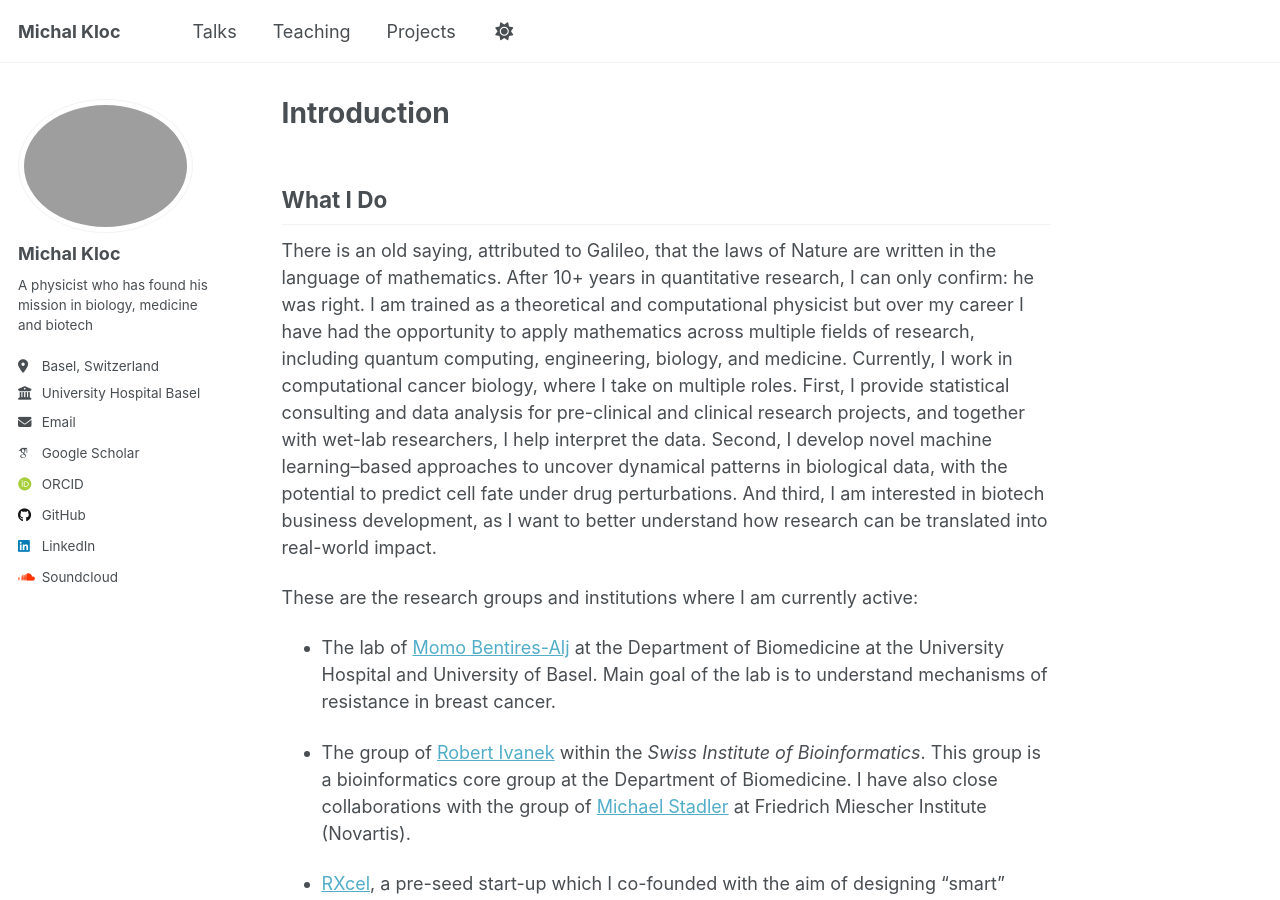
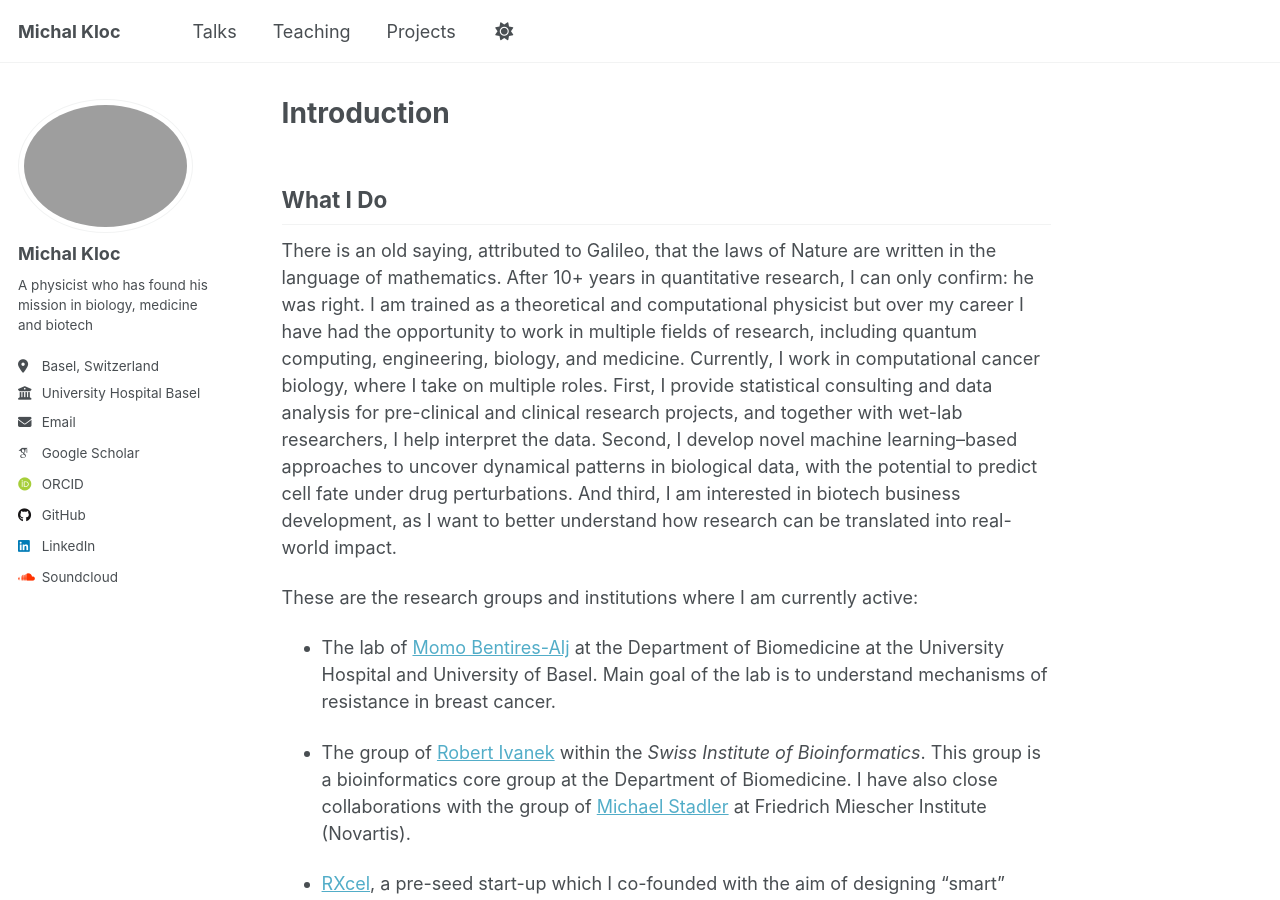
Before and after one commit to MikeKlocCZ/mikekloccz.github.io, a Jekyll site: the page built from _pages/about.md, in a window 1280 px wide and 900 px high. Built offline with Jekyll 4.4.1, drawn with Linux system fonts in a browser that asks for light colours; some web fonts are replaced; a script that is not in the unit is left out.

Commit message:
Changed descr. in what I do

```diff
--- a/_pages/about.md
+++ b/_pages/about.md
@@ -8,7 +8,7 @@ redirect_from:
 ---
 
 ## What I Do
-There is an old saying, attributed to Galileo, that the laws of Nature are written in the language of mathematics. After 10+ years in quantitative research, I can only confirm: he was right. I am trained as a theoretical and computational physicist but over my career I have had the opportunity to apply mathematics across multiple fields of research, including quantum computing, engineering, biology, and medicine. Currently, I work in computational cancer biology, where I take on multiple roles. First, I provide statistical consulting and data analysis for pre-clinical and clinical research projects, and together with wet-lab researchers, I help interpret the data. Second, I develop novel machine learning–based approaches to uncover dynamical patterns in biological data, with the potential to predict cell fate under drug perturbations. And third, I am interested in biotech business development, as I want to better understand how research can be translated into real-world impact.
+There is an old saying, attributed to Galileo, that the laws of Nature are written in the language of mathematics. After 10+ years in quantitative research, I can only confirm: he was right. I am trained as a theoretical and computational physicist but over my career I have had the opportunity to work in multiple fields of research, including quantum computing, engineering, biology, and medicine. Currently, I work in computational cancer biology, where I take on multiple roles. First, I provide statistical consulting and data analysis for pre-clinical and clinical research projects, and together with wet-lab researchers, I help interpret the data. Second, I develop novel machine learning–based approaches to uncover dynamical patterns in biological data, with the potential to predict cell fate under drug perturbations. And third, I am interested in biotech business development, as I want to better understand how research can be translated into real-world impact.
 
 These are the research groups  and institutions where I am currently active:
 * The lab of  [Momo Bentires-Alj](https://bentireslab.org/article-page/) at the Department of Biomedicine at the  University Hospital  and University of Basel. Main goal of the lab is to understand mechanisms of resistance in breast cancer.
```
